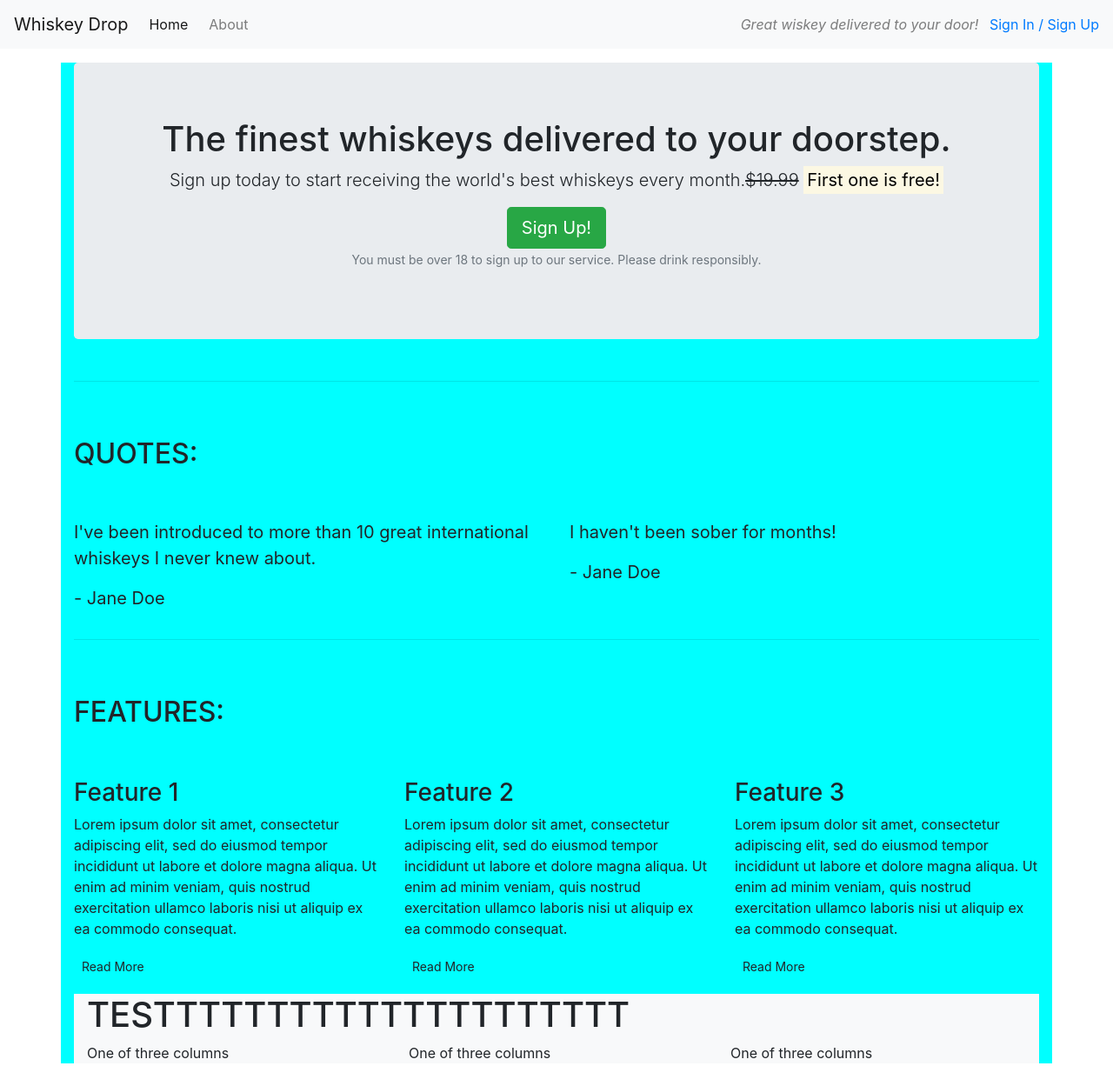
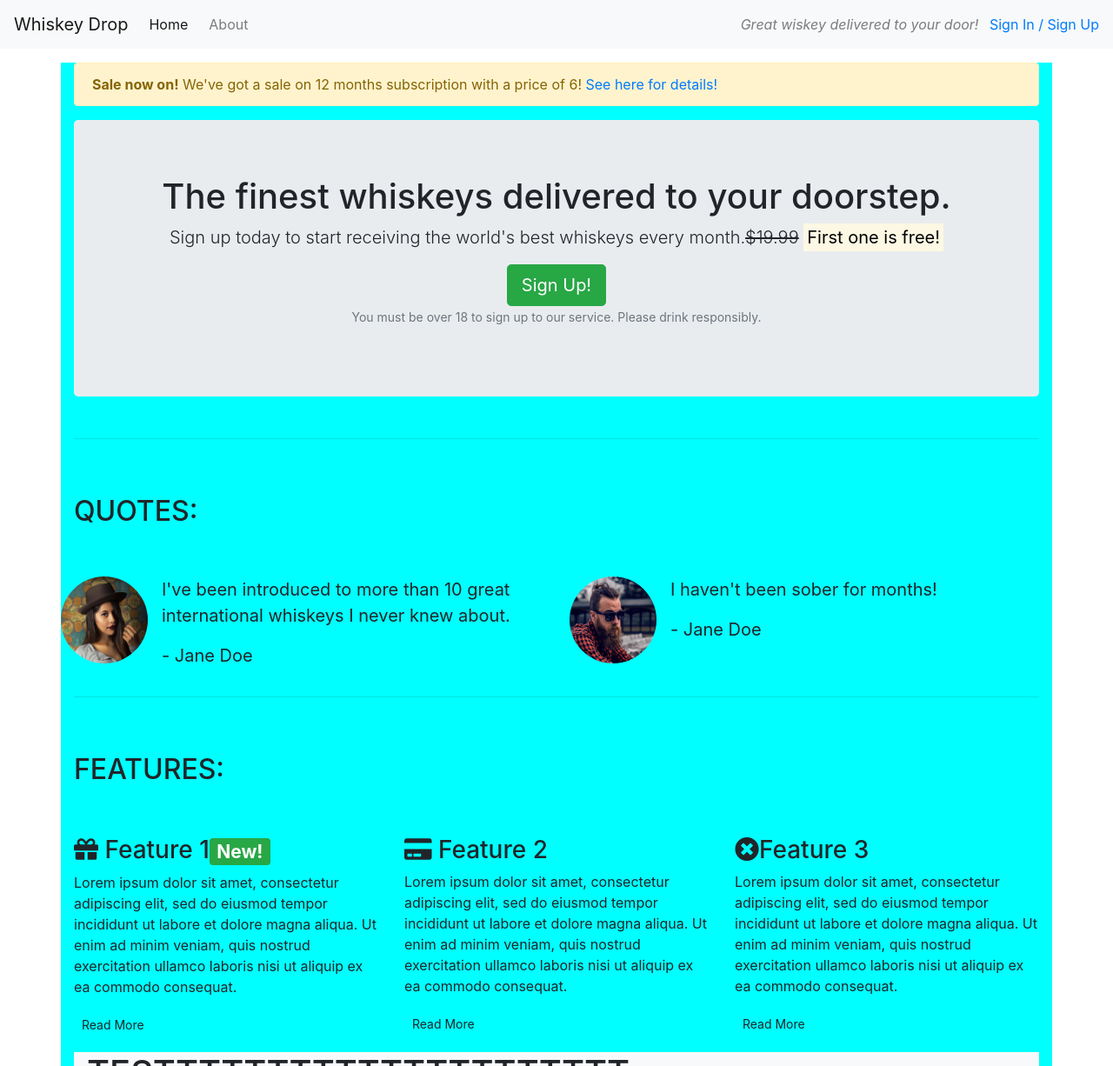
Before and after one commit to aimansae/bootstrap-whisky-project, a plain HTML site: page index.html in a window 1280 px wide. Shown: the top 1226 px of the page at 87% size. Drawn offline with nearby package versions, Linux system fonts and the light colour scheme; files that its build step writes are made by us from their sources.

Commit message:
Secon part componen

```diff
--- a/index.html
+++ b/index.html
@@ -12,6 +12,7 @@
     <script src="https://cdn.jsdelivr.net/npm/bootstrap@4.6.2/dist/js/bootstrap.bundle.min.js"
         integrity="sha384-Fy6S3B9q64WdZWQUiU+q4/2Lc9npb8tCaSX9FK7E8HnRr0Jz8D6OP9dO5Vg3Q9ct" crossorigin="anonymous">
     </script>
+    <link rel="stylesheet" href="https://use.fontawesome.com/releases/v5.6.1/css/all.css" integrity="sha384-gfdkjb5BdAXd+lj+gudLWI+BXq4IuLW5IT+brZEZsLFm++aCMlF1V92rMkPaX4PP" crossorigin="anonymous">
 </head>
 
 <body>
@@ -31,12 +32,24 @@
 
     </nav>
     <article class="container mt-3">
+        <div class="row d-none d-sm-block">
+            <div class="col-12">
+                <div class="alert alert-warning">
+                    <strong>Sale now on!</strong> We've got a sale on 12 months subscription with a price of 6!<a href=""> See here for details!</a>
+
+                </div>
+
+            </div>
+
+
+        </div>
         <!-- Callout -->
         <div class="row">
             <div class="col-12">
                 <section class="callout jumbotron text-center">
                     <h1>The finest whiskeys delivered to your doorstep.</h1>
-                    <p class="lead">Sign up today to start receiving the world's best whiskeys every month.<s class="d-none d-sm-inline ">$19.99</s>
+                    <p class="lead">Sign up today to start receiving the world's best whiskeys every month.<s
+                            class="d-none d-sm-inline ">$19.99</s>
                         <span class="d-inline d-sm-none"><br></span>
                         <strong><mark>First one is free!</mark></strong>
                     </p>
@@ -54,21 +67,38 @@
 
             <div class="row">
                 <div class="col-12 my-5">
+
                     <h2 class="text-uppercase">Quotes:</h2>
-                </div>
                 </div>
                 <div class="row">
                     <div class="col-12 col-md-6">
+                        <div class="media">
+                            <div class="d-none d-sm-block">
+                                <img src="images/girl-image.png" class="rounded-circle mr-3" height=100 width=100>
+                            </div>
+                            <div class="media-body">
+
+
                                 <blockquote class="blockquote">
-                        <p>I've been introduced to more than 10 great international whiskeys I never knew about.</p>
+                                    <p>I've been introduced to more than 10 great international whiskeys I never knew
+                                        about.</p>
                                     <p>- Jane Doe</p>
                                 </blockquote>
                             </div>
+                        </div>
+                    </div>
                     <div class="col-12 col-md-6">
+                        <div class="media">
+                            <div class="d-none d-sm-block">
+                                <img src="images/guy-image.png" class="rounded-circle mr-3" height=100 width=100>
+                            </div>
+                            <div class="media-body">
                                 <blockquote class="blockquote">
                                     <p>I haven't been sober for months!</p>
                                     <p>- Jane Doe</p>
                                 </blockquote>
+                            </div>
+                        </div>
                     </div>
                 </div>
         </section>
@@ -85,7 +115,7 @@
             <div class="row">
                 <div class="col-12 col-md-6 col-lg-4">
                     <div class="feature">
-                        <h3>Feature 1</h3>
+                        <h3><i class="fas fa-gift d-none d-sm-inline"></i> Feature 1<span class="badge badge-success">New!</span></h3>
                         <p>Lorem ipsum dolor sit amet, consectetur adipiscing elit, sed do eiusmod tempor incididunt ut
                             labore et dolore magna aliqua. Ut enim ad minim veniam, quis nostrud exercitation ullamco
                             laboris nisi ut aliquip ex ea commodo consequat.</p>
@@ -95,7 +125,7 @@
                 <div class="col-12 col-md-6 col-lg-4 ">
                     <div class="feature">
 
-                        <h3>Feature 2</h3>
+                        <h3><i class="fas fa-credit-card d-none d-sm-inline"></i> Feature 2</h3>
                         <p>Lorem ipsum dolor sit amet, consectetur adipiscing elit, sed do eiusmod tempor incididunt ut
                             labore et dolore magna aliqua. Ut enim ad minim veniam, quis nostrud exercitation ullamco
                             laboris nisi ut aliquip ex ea commodo consequat.</p>
@@ -104,7 +134,7 @@
                 </div>
                 <div class="col-12 d-md-none d-lg-block col-lg-4 ">
                     <div class="feature">
-                        <h3>Feature 3</h3>
+                        <h3><i class="fas fa-times-circle"></i>Feature 3</h3>
                         <p>Lorem ipsum dolor sit amet, consectetur adipiscing elit, sed do eiusmod tempor incididunt ut
                             labore et dolore magna aliqua. Ut enim ad minim veniam, quis nostrud exercitation ullamco
                             laboris nisi ut aliquip ex ea commodo consequat.</p>
```
Also changed, not shown: images/girl-image.png (added), images/guy-image.png (added). Lines whose indentation alone changed are shown as unchanged.
